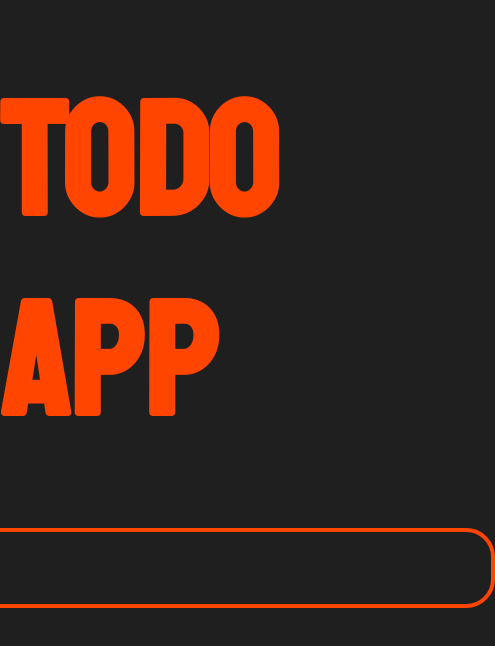
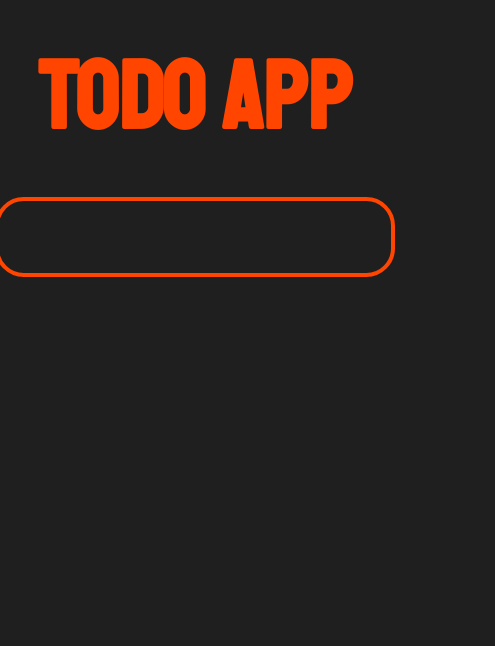
Before and after one commit to Neitodesu/random-todo-app, a plain HTML site: page index.html in a window 390 px wide. Shown: the whole page, 495 px wide, since content can reach past the window. Drawn offline with Linux system fonts and the light colour scheme.

Commit message:
added media query for smaller screens

```diff
--- a/css/style.css
+++ b/css/style.css
@@ -82,3 +82,15 @@ input:focus {
   cursor: pointer;
   transform: scale(1.2);
 }
+
+@media screen and (max-width: 680px) {
+  h1 {
+    text-align: center;
+    font-size: 6em;
+  }
+
+  input {
+    width: 400px;
+    margin: 0 auto;
+  }
+}
```
